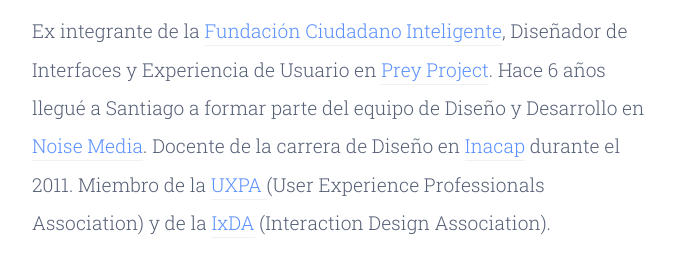
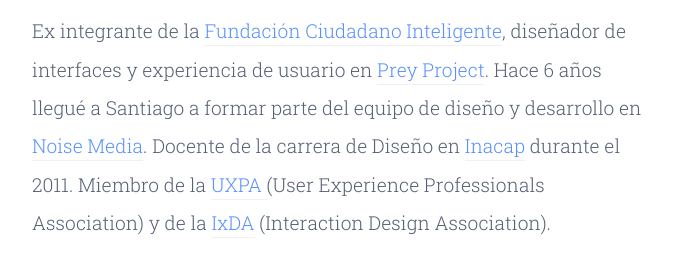
Before and after one commit to soyeljuaco/figueroajoaquin, a plain HTML site: page index.html in a window 1280 px wide. Shown: the part 215-470 px from the top of the page, 298-980 px from the left. Drawn offline with Linux system fonts and the light colour scheme.

Commit message:
new fonts

```diff
--- a/index.html
+++ b/index.html
@@ -27,7 +27,7 @@
 				</div>-->
                 <p>Hola todos, soy Joaquin Figueroa Muñoz</p>
                 <p>Actualmente lidero el área de producto y experiencia de usuario en <a href="http://lemontech.com/">Lemontech</a>.</p>
-                <p>Ex integrante de la <a href="http://ciudadanointeligente.org/">Fundación Ciudadano Inteligente</a>, Diseñador de Interfaces y Experiencia de Usuario en <a href="http://www.preyproject.com">Prey Project</a>. Hace 6 años llegué a Santiago a formar parte del equipo de Diseño y Desarrollo en <a href="http://www.noise-media.com">Noise Media</a>. Docente de la carrera de Diseño en <a href="http://www.inacap.cl">Inacap</a> durante el 2011. Miembro de la <a href="https://uxpa.org/">UXPA </a>(User Experience Professionals Association) y de la <a href="http://www.ixda.org/">IxDA</a> (Interaction Design Association).</p>
+                <p>Ex integrante de la <a href="http://ciudadanointeligente.org/">Fundación Ciudadano Inteligente</a>, diseñador de interfaces y experiencia de usuario en <a href="http://www.preyproject.com">Prey Project</a>. Hace 6 años llegué a Santiago a formar parte del equipo de diseño y desarrollo en <a href="http://www.noise-media.com">Noise Media</a>. Docente de la carrera de Diseño en <a href="http://www.inacap.cl">Inacap</a> durante el 2011. Miembro de la <a href="https://uxpa.org/">UXPA </a>(User Experience Professionals Association) y de la <a href="http://www.ixda.org/">IxDA</a> (Interaction Design Association).</p>
                 <p>Durante los últimos años he colaborado en la gestión de proyectos digitales para distintas startups en Chile. Consultor en experiencia de usuario y diseño de interacción para empresas como Banco de Chile, Entel y Banco BCI.</p>
                 <p>Pueden encontrarme en <a href="https://github.com/soyeljuaco">Github</a>, parte de mis trabajos están en <a href="https://www.behance.net/soyeljuaco">Behance</a> o escríbeme a <a href="mailto:joafigueroa@gmail.com">mi lindo correo.</a></p>
             </div>
```
